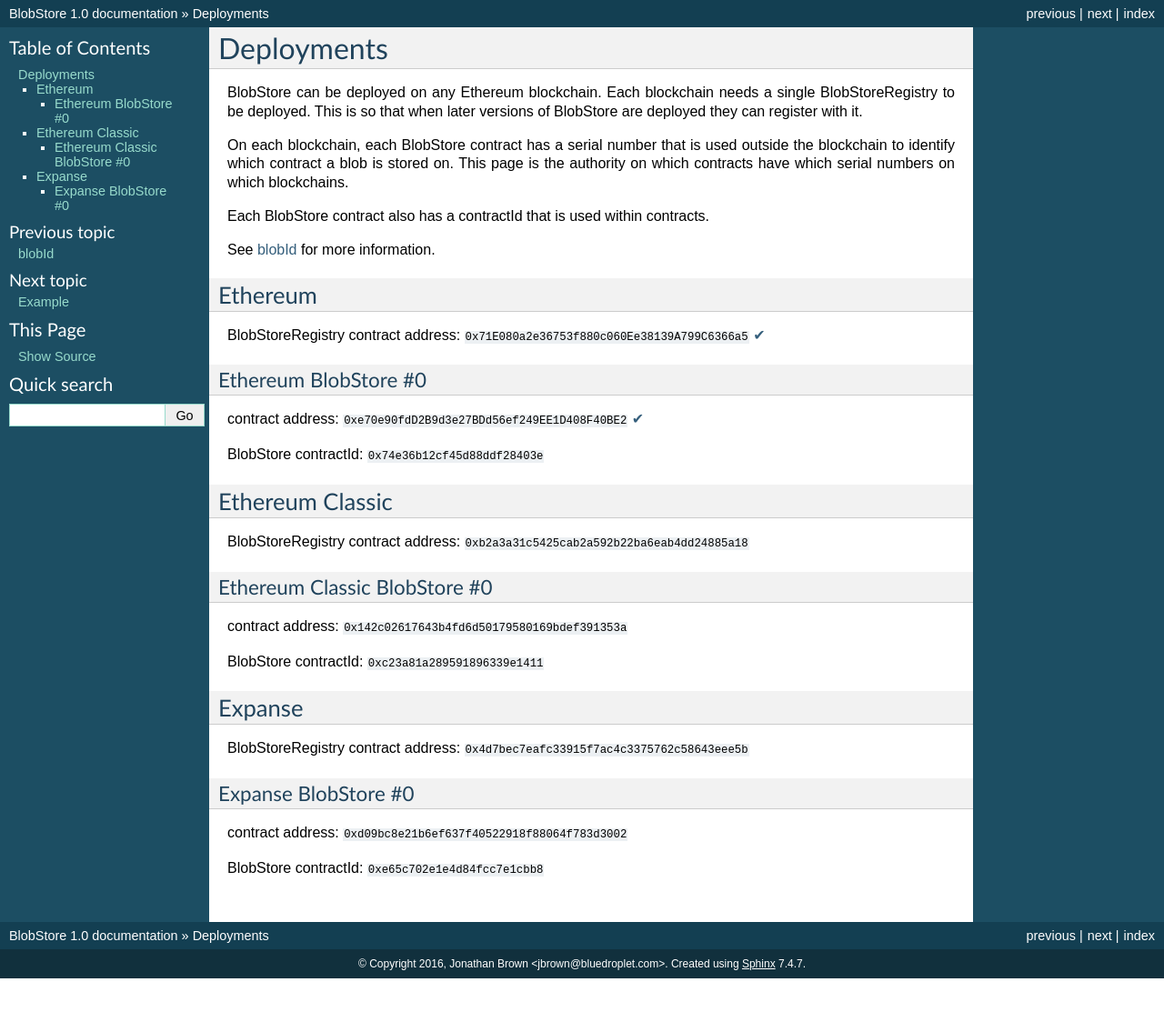
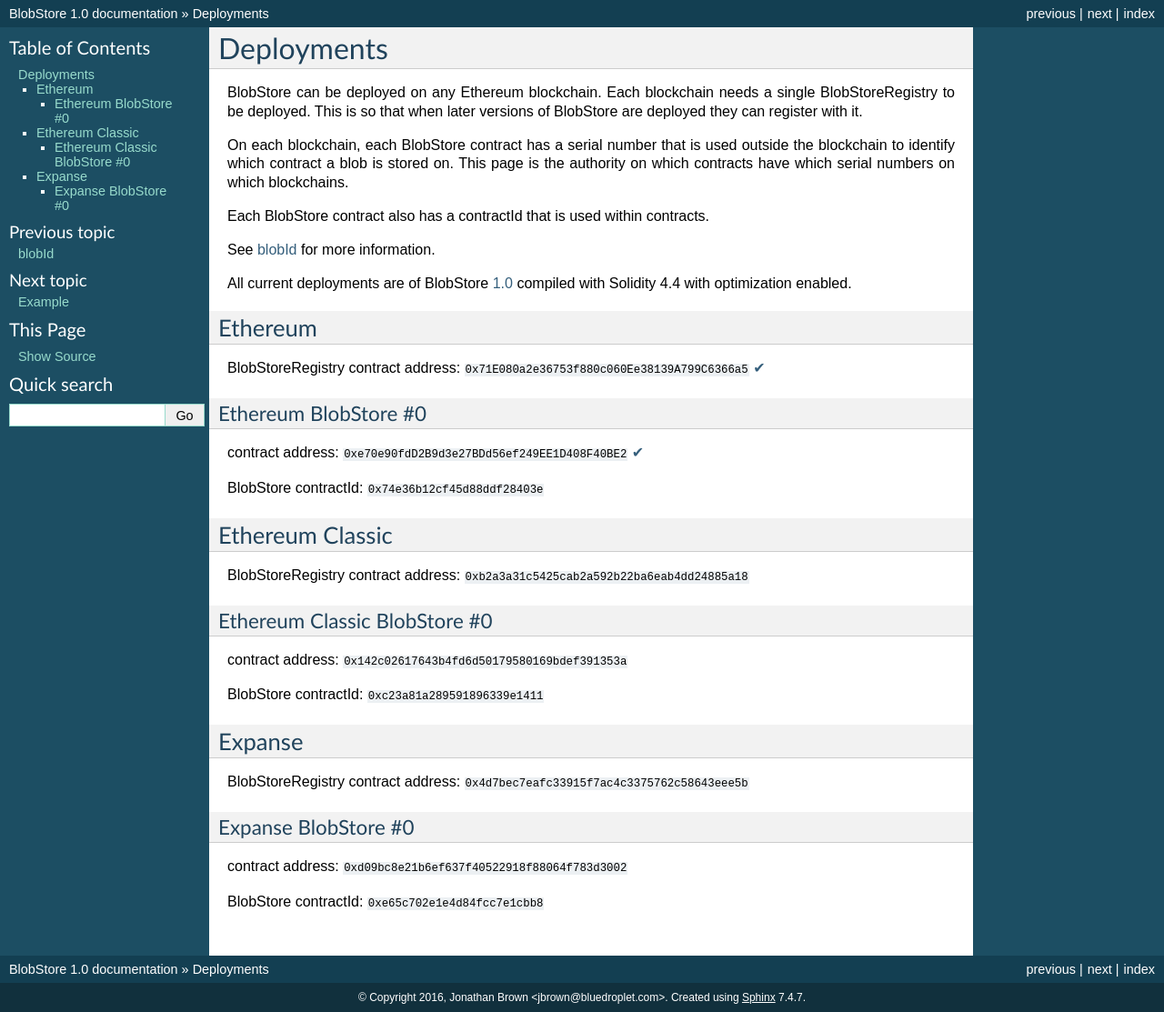
Before and after one commit to acuity-network/mix-item-store, a Sphinx documentation site: the page built from docs/deployments.rst, in a window 1280 px wide. Shown: the whole page at 91% size. Built offline with Sphinx 7.4.7, drawn with Linux system fonts in a browser that asks for light colours; before the commit the page ends 1076 px from its top, so only the background shows below that.

Commit message:
Add deployment tag and compiler information.

```diff
--- a/docs/deployments.rst
+++ b/docs/deployments.rst
@@ -11,6 +11,8 @@ On each blockchain, each BlobStore contract has a serial number that is used out
 Each BlobStore contract also has a contractId that is used within contracts.
 
 See :ref:`blobid` for more information.
+
+All current deployments are of BlobStore `1.0 <https://github.com/link-blockchain/blobstore/tree/1.0>`_ compiled with Solidity 4.4 with optimization enabled.
 
 Ethereum
 ========
```
